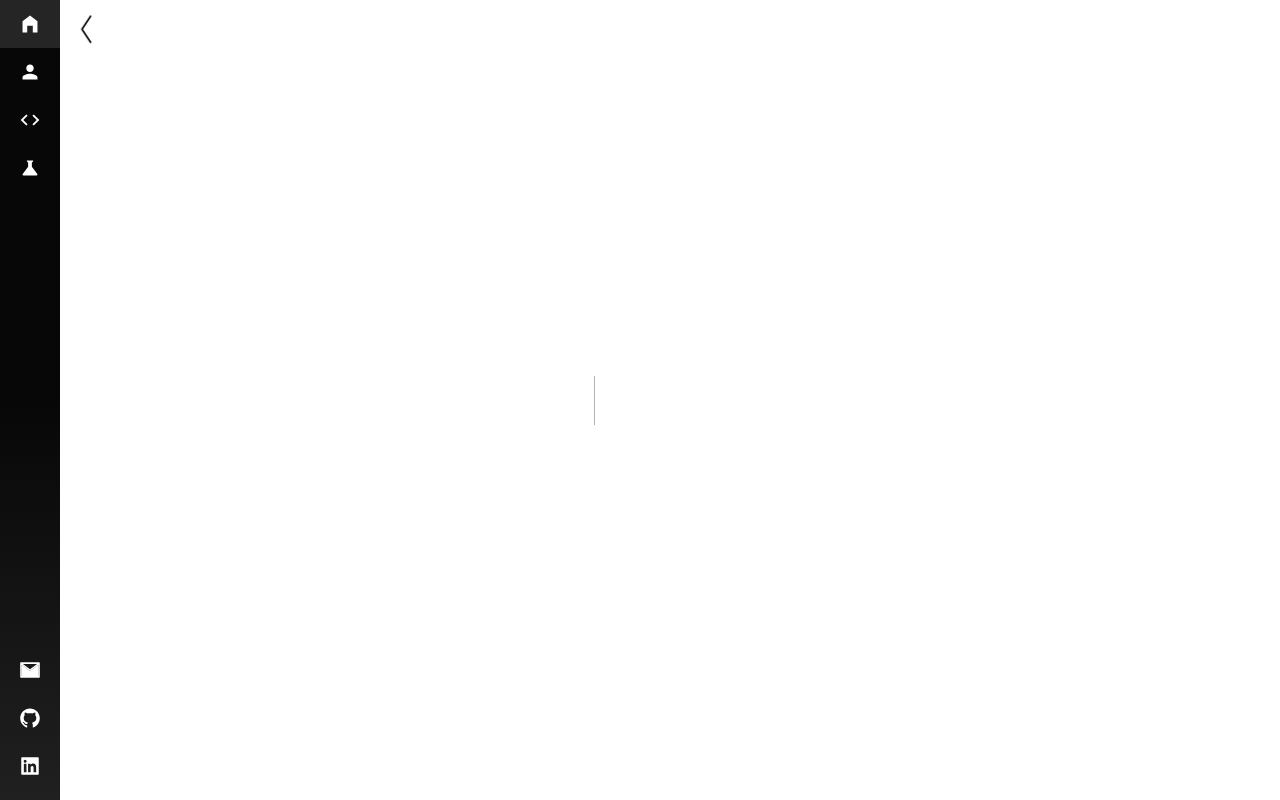
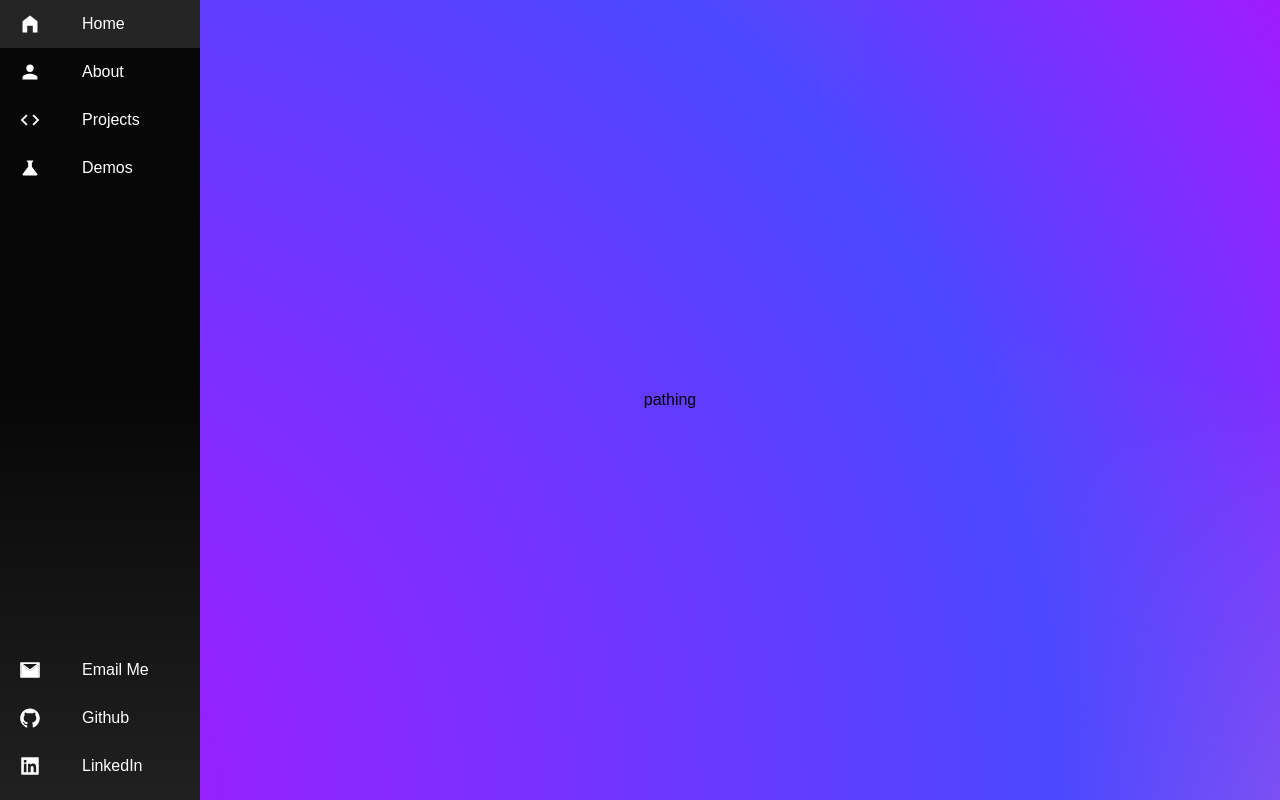
Before and after one commit to kanwarpal-brar/react-portfolio-website, a Next.js app: page /demos/pathing in a window 1280 px wide. Before the commit this address had no page. Built offline with nearby package versions, Linux system fonts and the light colour scheme; a web font is replaced by a local one.

Commit message:
- added pathing subpage

```diff
--- /dev/null
+++ b/pages/demos/pathing.tsx
@@ -0,0 +1,7 @@
+import styles from "./pathing.module.scss"
+
+export default function pathing() {
+  return (
+    <div>pathing</div>
+  )
+}
```
Also changed, not shown: pages/demos/pathing.module.scss (added).
